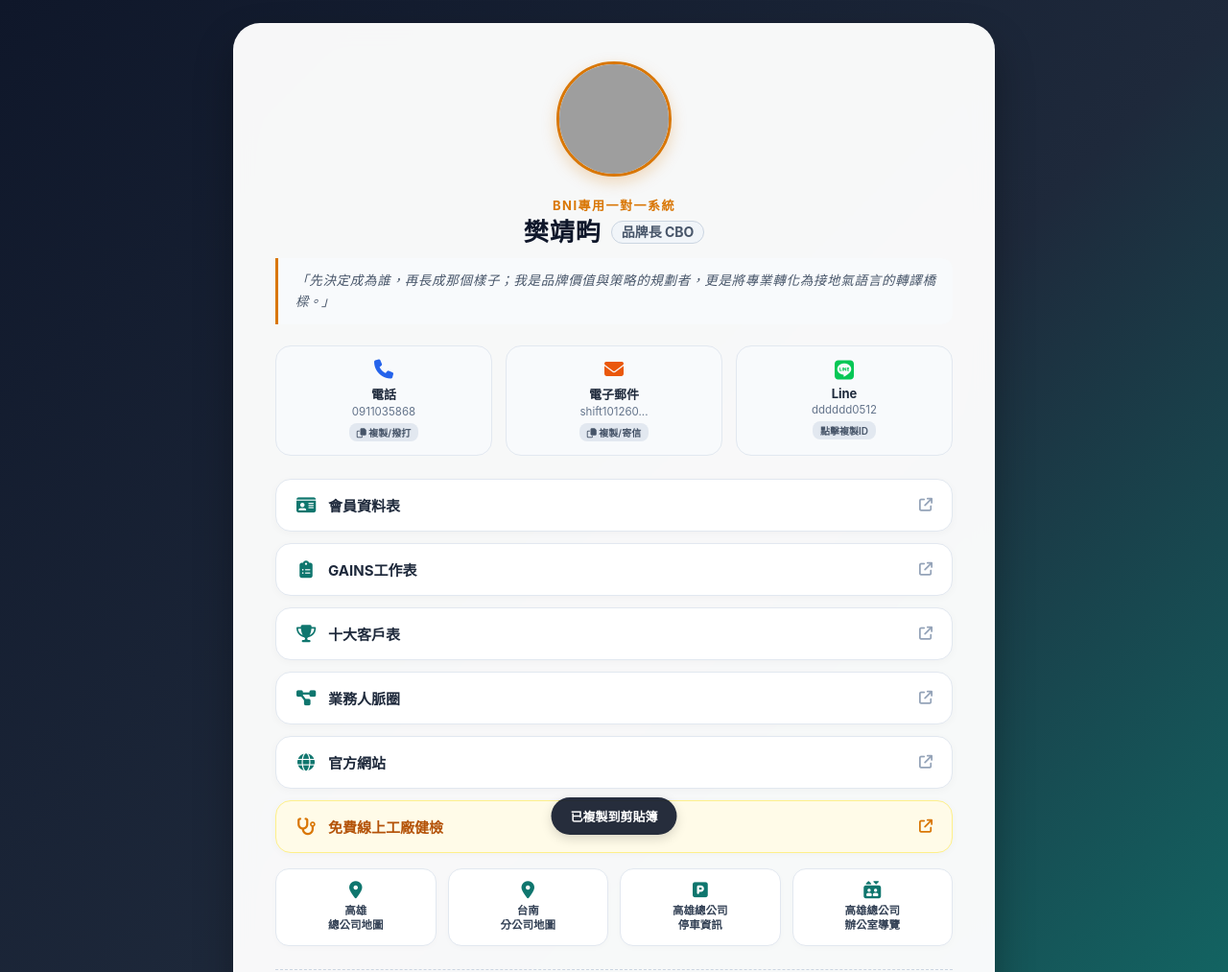
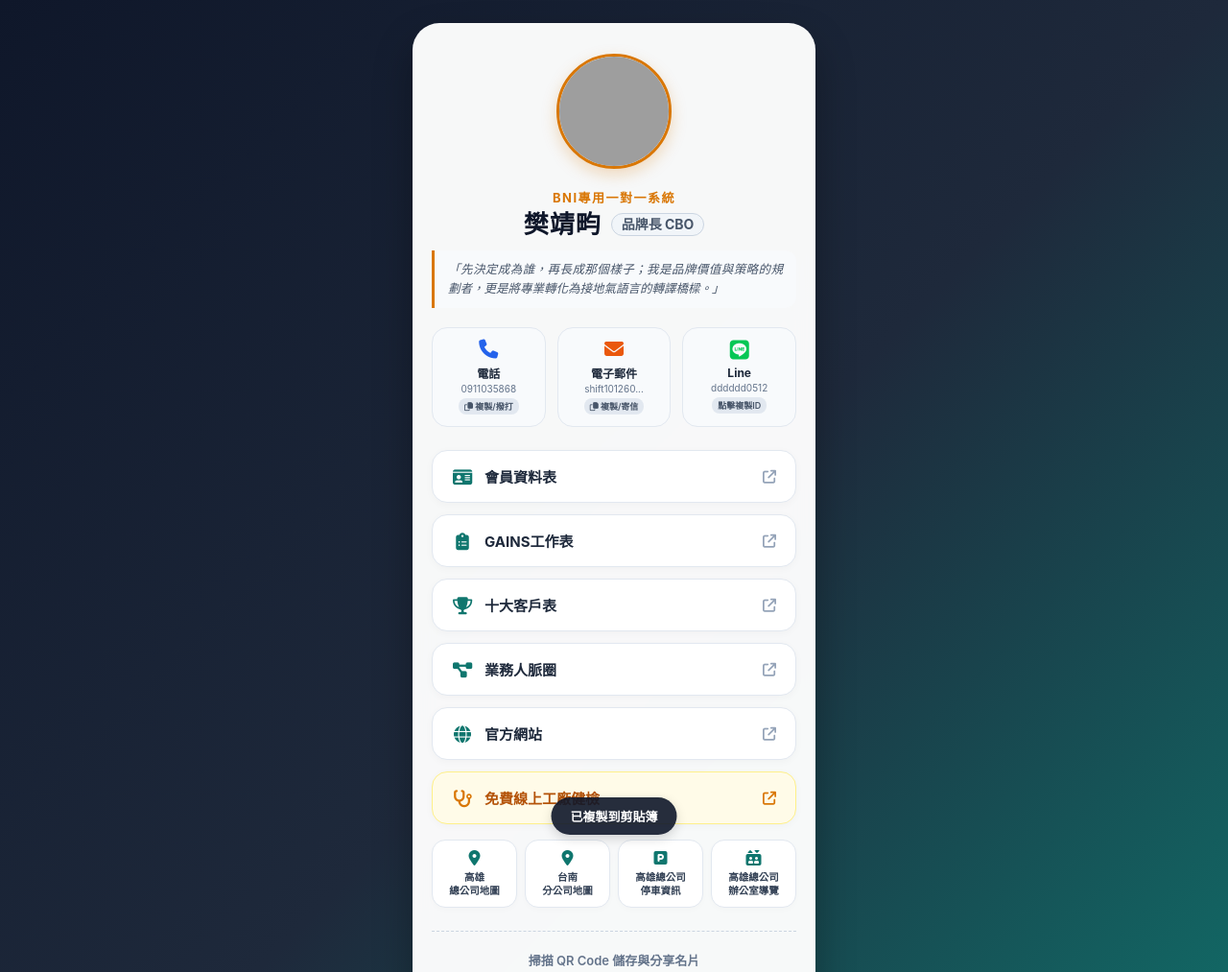
Before and after one commit to shift101260/BNI-FAN-CHING-YUN, a plain HTML site: page index.html in a window 1280 px wide. Shown: the top 1013 px of the page at 96% size. Drawn offline with Linux system fonts and the light colour scheme; grey boxes are pictures that could not be loaded.

Commit message:
Update index.html

```diff
--- a/index.html
+++ b/index.html
@@ -34,7 +34,7 @@
             display: flex;
             justify-content: center;
             align-items: center;
-            padding: 24px 16px;
+            padding: 24px 12px;
             color: #334155;
         }
 
@@ -42,9 +42,9 @@
             background: rgba(255, 255, 255, 0.97);
             backdrop-filter: blur(12px);
             width: 100%;
-            max-width: 794px;
+            max-width: 420px;
             border-radius: 28px;
-            padding: 40px 44px;
+            padding: 32px 20px;
             box-shadow: 0 20px 40px rgba(0, 0, 0, 0.3);
             text-align: center;
             position: relative;
@@ -105,22 +105,22 @@
         }
 
         .bio-quote {
-            font-size: 13.5px;
+            font-size: 12.5px;
             color: #475569;
             background: #f8fafc;
-            border-left: 3.5px solid #d97706;
-            padding: 12px 18px;
+            border-left: 3px solid #d97706;
+            padding: 10px 14px;
             border-radius: 0 12px 12px 0;
             text-align: justify;
-            line-height: 1.65;
-            margin-bottom: 22px;
+            line-height: 1.6;
+            margin-bottom: 20px;
             font-style: italic;
         }
 
         .quick-actions {
             display: flex;
             justify-content: center;
-            gap: 14px;
+            gap: 12px;
             margin-bottom: 24px;
         }
 
@@ -129,7 +129,7 @@
             background: #f8fafc;
             border: 1px solid #e2e8f0;
             border-radius: 16px;
-            padding: 14px 10px;
+            padding: 12px 8px;
             display: flex;
             flex-direction: column;
             align-items: center;
@@ -156,13 +156,13 @@
         .action-icon.line { color: #06c755; }
 
         .action-label {
-            font-size: 13px;
+            font-size: 12px;
             font-weight: 700;
             margin-bottom: 2px;
         }
 
         .action-val {
-            font-size: 11.5px;
+            font-size: 10px;
             color: #64748b;
             word-break: break-all;
             max-width: 100%;
@@ -172,12 +172,12 @@
         }
 
         .copy-badge {
-            font-size: 10px;
+            font-size: 9px;
             background: #e2e8f0;
             color: #475569;
-            padding: 2px 8px;
+            padding: 2px 6px;
             border-radius: 8px;
-            margin-top: 5px;
+            margin-top: 4px;
             font-weight: 600;
         }
 
@@ -283,7 +283,7 @@
         /* 導覽按鈕區塊 */
         .nav-grid {
             display: flex;
-            gap: 12px;
+            gap: 8px;
             margin-top: 4px;
         }
 
@@ -292,7 +292,7 @@
             background: #ffffff;
             border: 1.5px solid #e2e8f0;
             border-radius: 14px;
-            padding: 12px 6px;
+            padding: 10px 4px;
             display: flex;
             flex-direction: column;
             align-items: center;
@@ -310,15 +310,15 @@
         }
 
         .nav-icon {
-            font-size: 18px;
+            font-size: 16px;
             color: #0f766e;
             margin-bottom: 6px;
         }
 
         .nav-label {
-            font-size: 11.5px;
+            font-size: 10.5px;
             font-weight: 700;
-            line-height: 1.35;
+            line-height: 1.3;
             text-align: center;
             color: #334155;
         }
@@ -1096,10 +1096,6 @@
         }
 
         @media (max-width: 680px) {
-            .card-container {
-                padding: 28px 18px;
-                border-radius: 24px;
-            }
             .a4-paper {
                 padding: 26px 18px;
                 min-height: auto;
```
